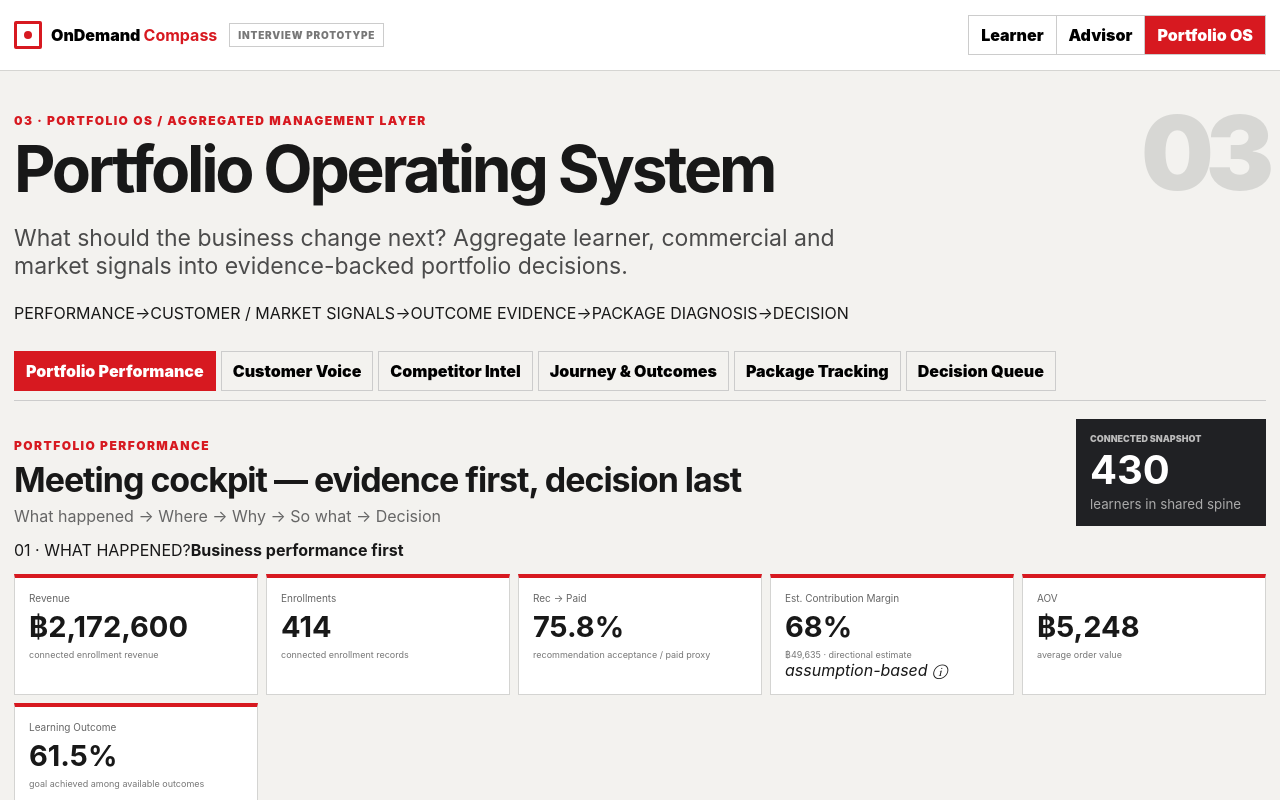
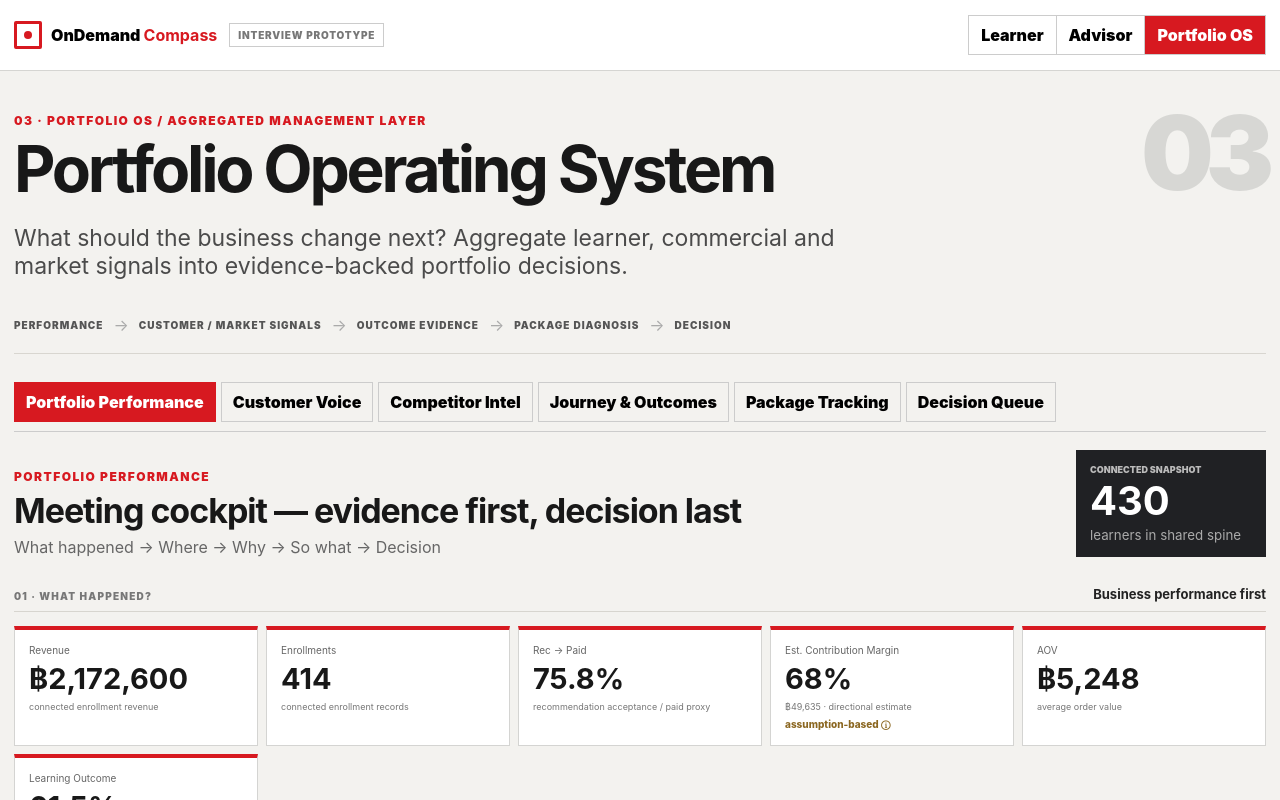
Before and after one commit to napasorn-tha/the-compass-prototype, a React (Vite) app: page / in a window 1280 px wide. Both pictures are taken after a click on the button "Portfolio OS". Shown: the top 800 px of the page. Built offline with nearby package versions, Linux system fonts and the light colour scheme.

Commit message:
Style Portfolio OS meeting-cockpit consistency pass

```diff
--- a/src/portfolio-v4.css
+++ b/src/portfolio-v4.css
@@ -33,3 +33,41 @@
 .p4-bridge-tracking span,.p4-bridge-tracking b,.p4-bridge-tracking small,.p4-bridge-tracking strong{display:block}.p4-bridge-tracking span{font-size:8px;font-weight:900;color:#777}.p4-bridge-tracking b,.p4-bridge-tracking strong{font-size:11px;line-height:1.4;margin-top:4px}.p4-bridge-tracking small{color:#777;margin-top:4px}.p4-bridge-tracking strong{color:#d71920}
 @media(max-width:900px){.p4-performance-split{grid-template-columns:1fr}.p4-bridge-tracking>article{grid-template-columns:1fr 1fr}}
 @media(max-width:620px){.p4-bridge-tracking>article{grid-template-columns:1fr}}
+
+
+/* Portfolio OS consistency pass 2026-09-25 */
+.portfolio-progression{display:flex;align-items:center;gap:10px;flex-wrap:wrap;padding:12px 0 18px;border-bottom:1px solid #d8d6d0;margin-bottom:16px}
+.portfolio-progression span{font-size:10px;font-weight:900;letter-spacing:.1em;color:#555}
+.portfolio-progression i{font-style:normal;color:#aaa}
+
+.p4-story-label{display:flex;justify-content:space-between;align-items:end;gap:16px;margin-top:6px;padding:9px 0;border-bottom:1px solid #d7d5cf}
+.p4-story-label span{font-size:10px;font-weight:900;letter-spacing:.12em;color:#777}
+.p4-story-label b{font-size:13px;color:#222}
+
+.p4-estimate{position:relative}
+.p4-estimate em{display:block;margin-top:6px;font-size:10px;font-style:normal;color:#8b6721;font-weight:800}
+.p4-estimate-note{padding:9px 12px;border-left:3px solid #b8872f;background:#fbf7ed;color:#6d5a31;font-size:11px;line-height:1.45}
+
+.p4-performance-row .signal-healthy{color:#2f7d4f}
+.p4-performance-row .signal-watch{color:#8b6721}
+.p4-performance-row .signal-priority{color:#c62828}
+
+.p4-geo-dual{display:grid;grid-template-columns:1fr 1fr;gap:14px;margin-top:16px}
+.p4-geo-dual>article{border:1px solid #d7d5cf;background:#fff}
+.p4-geo-head{padding:14px 16px;border-bottom:1px solid #d7d5cf}
+.p4-geo-head span{display:block;font-size:10px;font-weight:900;letter-spacing:.1em;color:#777;margin-bottom:5px}
+.p4-geo-head b{font-size:16px}
+.p4-geo-clusters>div{display:grid;grid-template-columns:minmax(110px,.7fr) 1fr 1.4fr;gap:10px;padding:11px 16px;border-bottom:1px solid #eceae4;align-items:center}
+.p4-geo-clusters b{font-size:12px}
+.p4-geo-clusters span,.p4-geo-clusters small{font-size:11px;color:#666}
+.p4-geo-detail{display:flex;gap:7px;flex-wrap:wrap;padding:12px 16px}
+.p4-geo-detail>span{width:100%;font-size:9px;font-weight:900;letter-spacing:.1em;color:#888}
+.p4-geo-detail b{font-size:10px;border:1px solid #ddd;padding:5px 7px}
+
+.p4-decision-action{display:inline-flex;margin-top:12px;border:1px solid #c62828;background:#c62828;color:#fff;padding:9px 12px;font-size:11px;font-weight:900;letter-spacing:.02em}
+.p4-decision-action:hover{filter:brightness(.95)}
+
+@media (max-width:900px){
+  .p4-geo-dual{grid-template-columns:1fr}
+  .p4-geo-clusters>div{grid-template-columns:1fr}
+}
```
